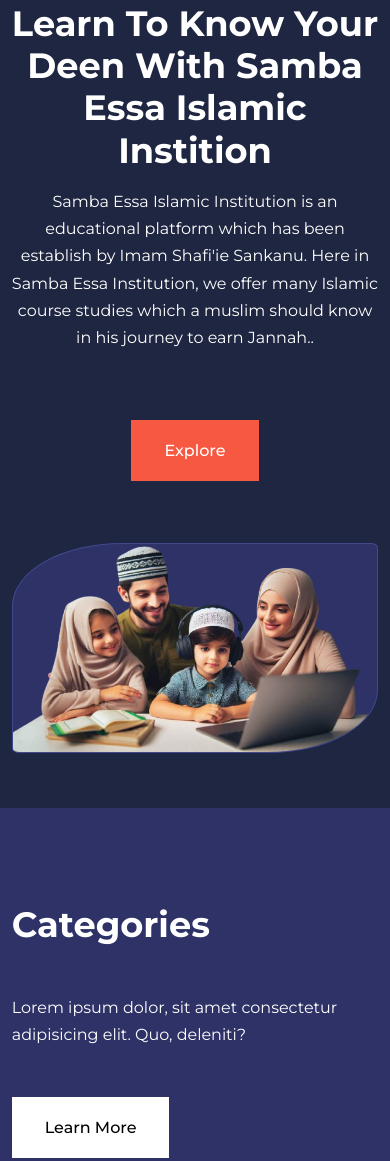
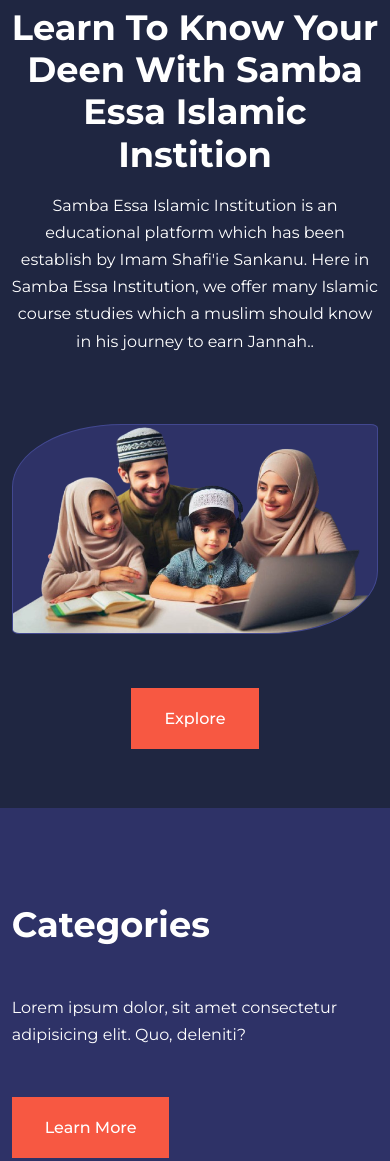
Before and after one commit to Kissingbaba/education, a plain HTML site: page index.html in a window 390 px wide. Shown: the part 100-1261 px from the top of the page. Drawn offline with nearby package versions, Linux system fonts and the light colour scheme.

Commit message:
header v2

```diff
--- a/index.html
+++ b/index.html
@@ -50,6 +50,9 @@
             <img src="images/1.png" alt="" />
           </div>
         </div>
+        <div class="btn__small-devices">
+          <a href="" class="btn btn-primary">Explore</a>
+        </div>
       </div>
     </header>
     <!-- end of header section -->
@@ -63,7 +66,7 @@
             Lorem ipsum dolor, sit amet consectetur adipisicing elit. Quo,
             deleniti?
           </p>
-          <a href="" class="btn">Learn More</a>
+          <a href="" class="btn btn-primary">Learn More</a>
         </div>
         <div class="categories__right">
           <article class="category">
--- a/style.css
+++ b/style.css
@@ -154,7 +154,9 @@ header {
   gap: 5rem;
   height: 100%;
 }
-
+.btn__small-devices {
+  display: none;
+}
 .header__left p {
   margin: 1rem 0 2.4rem;
 }
@@ -518,11 +520,14 @@ footer {
     margin-top: 0;
   }
   .header__left p {
-    margin-bottom: 4.3rem;
+    margin-bottom: 1rem;
   }
 
   .header__left .btn {
-    margin-bottom: 1rem;
+    display: none;
+  }
+  .btn__small-devices {
+    display: block;
   }
 
   .categories__right {
```
